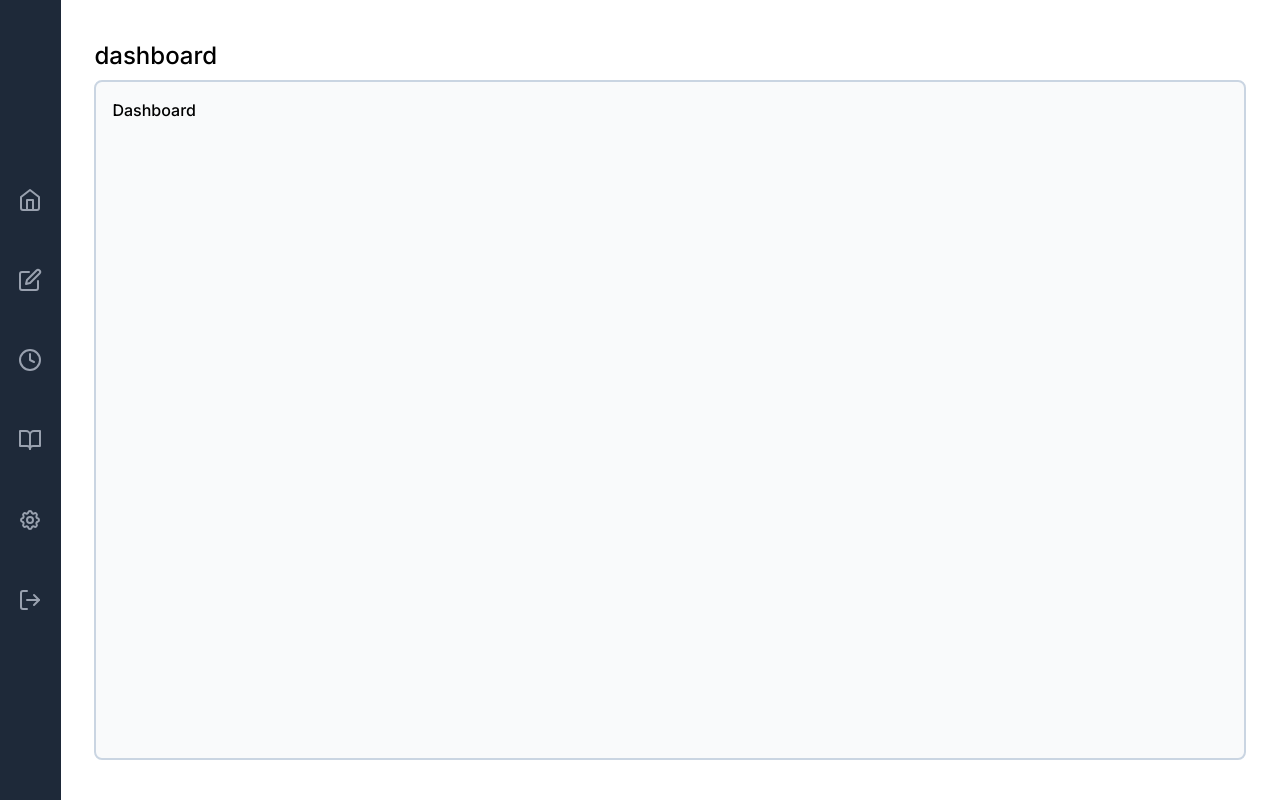
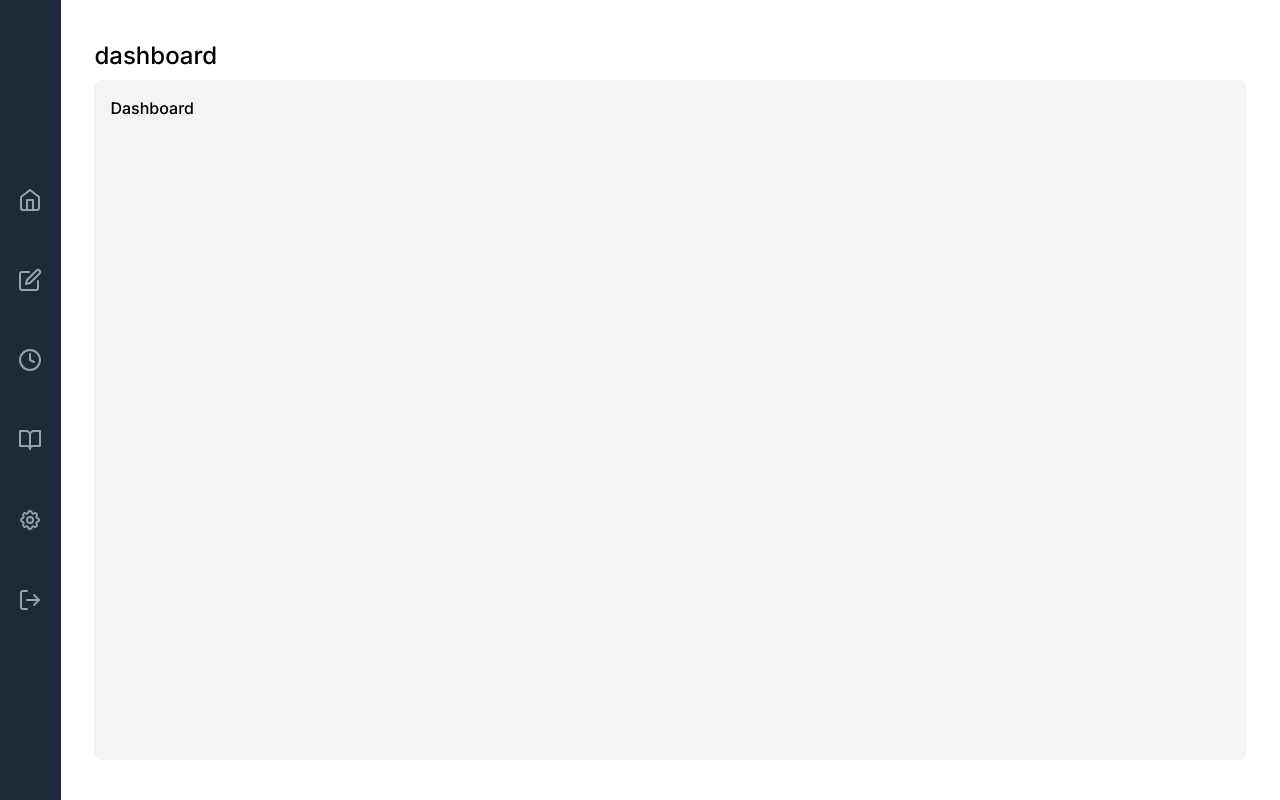
Before and after one commit to JamarTG/capstone, a React (Vite) app in the folder frontend/: page / in a window 1280 px wide. Built offline with nearby package versions, Linux system fonts and the light colour scheme.

Commit message:
Edit Page Content Layout Container

```diff
--- a/frontend/src/components/layout/page-content.tsx
+++ b/frontend/src/components/layout/page-content.tsx
@@ -8,7 +8,7 @@ const PageContent: React.FC<PageContentProps> = ({ children, title }) => {
       <h1 className="mb-2 text-2xl font-bold">{title.toLocaleLowerCase()}</h1>
       <section
         style={{ width: "90vw", height: "85vh" }}
-        className="border-2 border-slate-300 rounded-lg bg-gray-50 flex flex-col h-full p-4 gap-5 "
+        className=" border-slate-200 rounded-lg bg-gray-100 flex flex-col h-full p-4 gap-5 "
       >
         {children}
       </section>
```
